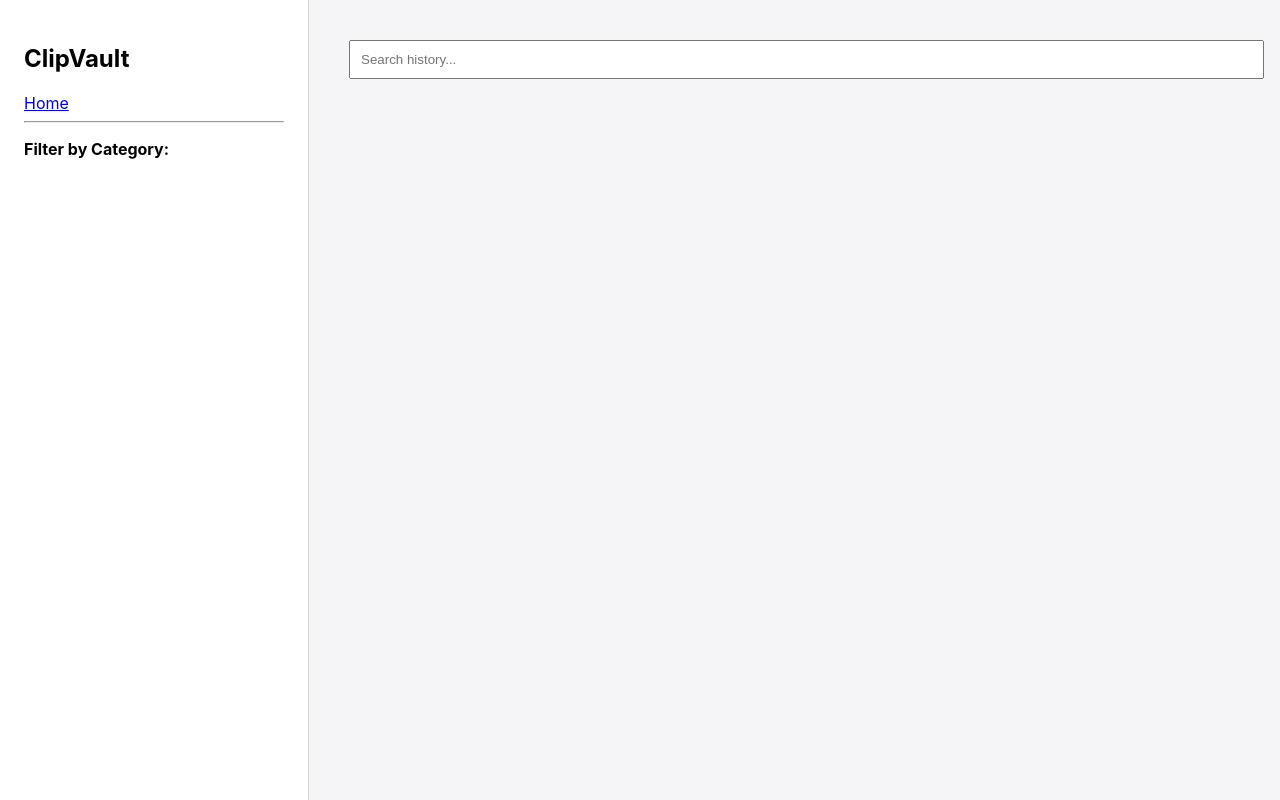
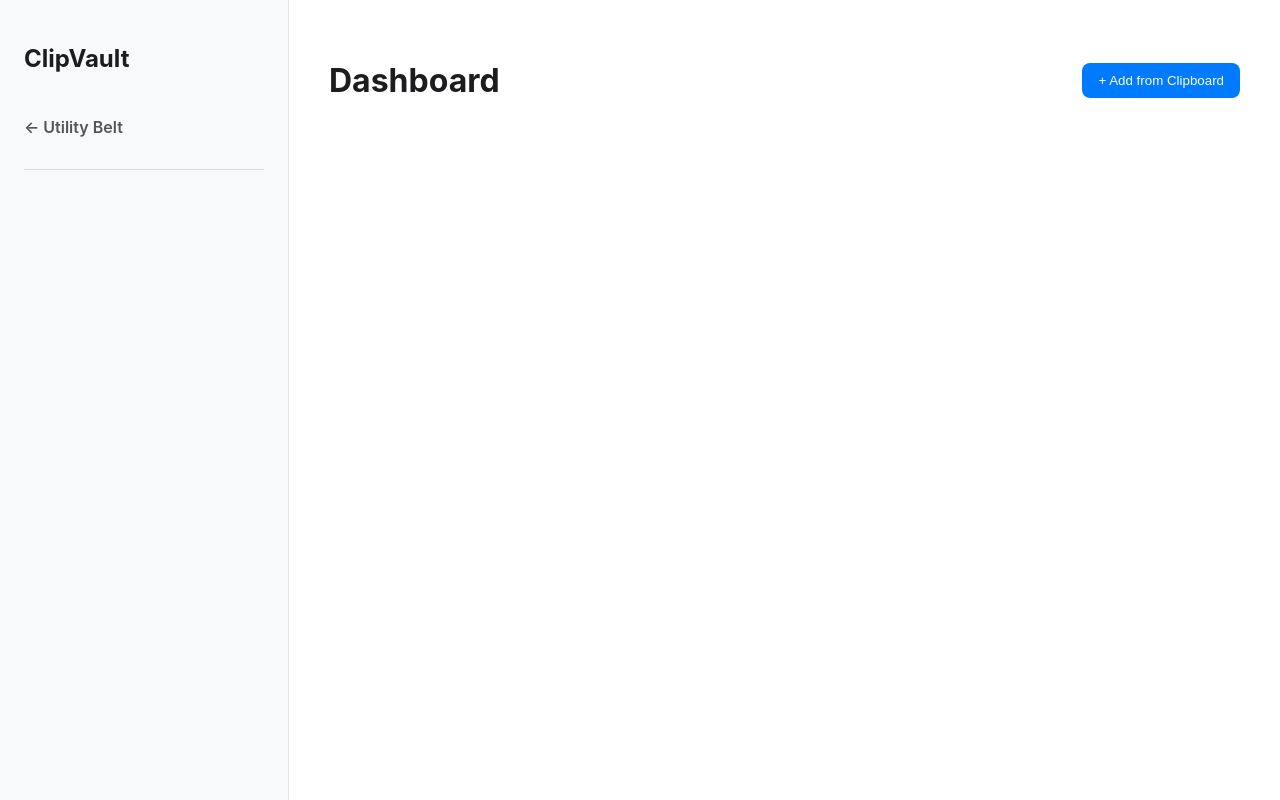
Before and after one commit to iggym/utility-belt, a plain HTML site: page tools/clip-vault.html in a window 1280 px wide. Drawn offline with Linux system fonts and the light colour scheme.

Commit message:
Update title and enhance layout for ClipVault

```diff
--- a/tools/clip-vault.html
+++ b/tools/clip-vault.html
@@ -2,58 +2,77 @@
 <html lang="en">
 <head>
     <meta charset="UTF-8">
-    <title>ClipVault | Pro Manager</title>
+    <title>ClipVault | Command Center</title>
     <style>
-        :root { --sidebar-w: 260px; --accent: #5856d6; --bg: #f5f5f7; }
-        body { font-family: -apple-system, BlinkMacSystemFont, sans-serif; display: flex; height: 100vh; margin: 0; background: var(--bg); }
-        aside { width: var(--sidebar-w); background: white; border-right: 1px solid #d2d2d7; padding: 24px; }
-        main { flex: 1; padding: 40px; overflow-y: auto; }
-        .card { background: white; padding: 16px; border-radius: 12px; border: 1px solid #d2d2d7; margin-bottom: 12px; }
-        .tag-btn { background: #eee; border: none; padding: 4px 8px; border-radius: 6px; cursor: pointer; margin-right: 5px; }
+        :root { --bg: #ffffff; --sidebar: #f8f9fa; --accent: #007aff; --text: #1d1d1f; }
+        body { font-family: -apple-system, BlinkMacSystemFont, "Segoe UI", sans-serif; background: var(--bg); color: var(--text); display: flex; height: 100vh; margin: 0; }
+
+        /* Navigation */
+        nav { width: 240px; background: var(--sidebar); border-right: 1px solid #e5e5e5; padding: 24px; display: flex; flex-direction: column; gap: 24px; }
+        .nav-link { font-weight: 600; color: #555; text-decoration: none; }
+
+        /* Main View */
+        main { flex: 1; padding: 40px; overflow-y: auto; display: flex; flex-direction: column; gap: 20px; }
+        .header { display: flex; justify-content: space-between; align-items: center; }
+
+        /* Cards */
+        .card { background: white; border: 1px solid #e5e5e5; border-radius: 12px; padding: 20px; box-shadow: 0 2px 8px rgba(0,0,0,0.04); transition: 0.2s; }
+        .card:hover { border-color: var(--accent); }
+        .badge { font-size: 10px; font-weight: bold; background: #eee; padding: 3px 8px; border-radius: 4px; text-transform: uppercase; }
+
+        button { background: var(--accent); color: white; border: none; padding: 10px 16px; border-radius: 8px; cursor: pointer; }
     </style>
 </head>
 <body>
 
-<aside>
+<nav>
     <h2>ClipVault</h2>
-    <a href="index.html">Home</a>
-    <hr>
-    <p><b>Filter by Category:</b></p>
-    <div id="catFilter"></div>
-</aside>
+    <a href="https://iggym.github.io/utility-belt/" class="nav-link">← Utility Belt</a>
+    <hr style="width:100%; border:0; border-top:1px solid #ddd;">
+    <div id="category-list"></div>
+</nav>
 
 <main>
-    <input type="text" id="search" placeholder="Search history..." oninput="render()" style="width:100%; padding:10px; margin-bottom:20px;">
+    <div class="header">
+        <h1>Dashboard</h1>
+        <button onclick="syncClipboard()">+ Add from Clipboard</button>
+    </div>
     <div id="historyList"></div>
 </main>
 
 <script>
 let clips = JSON.parse(localStorage.getItem('clips')) || [];
 
-// AUTO-CLEANUP: Runs on startup
-function autoCleanup() {
-    const thirtyDaysAgo = Date.now() - (30 * 24 * 60 * 60 * 1000);
-    clips = clips.filter(c => c.timestamp > thirtyDaysAgo);
-    localStorage.setItem('clips', JSON.stringify(clips));
+function getSmartCategory(text) {
+    if (text.includes('http')) return 'Link';
+    if (text.includes('{') || text.includes('function')) return 'Code';
+    return 'General';
 }
 
-function render(filterCat = 'All') {
-    const q = document.getElementById('search').value.toLowerCase();
-    const filtered = clips.filter(c =>
-        (filterCat === 'All' || c.tag === filterCat) &&
-        c.text.toLowerCase().includes(q)
-    );
+function syncClipboard() {
+    navigator.clipboard.readText().then(text => {
+        if(!text) return;
+        clips.unshift({
+            id: Date.now(),
+            text,
+            tag: getSmartCategory(text),
+            timestamp: Date.now()
+        });
+        localStorage.setItem('clips', JSON.stringify(clips));
+        render();
+    });
+}
 
-    document.getElementById('historyList').innerHTML = filtered.map(c => `
+function render() {
+    document.getElementById('historyList').innerHTML = clips.map(c => `
         <div class="card">
-            <p>${c.text}</p>
-            <small><b>${c.tag}</b> | ${new Date(c.timestamp).toLocaleDateString()}</small>
+            <span class="badge">${c.tag}</span>
+            <p style="margin: 10px 0; font-family: monospace; white-space: pre-wrap;">${c.text.substring(0, 150)}</p>
+            <small style="color: #888;">${new Date(c.timestamp).toLocaleString()}</small>
         </div>
     `).join('');
 }
 
-// Initial Run
-autoCleanup();
 render();
 </script>
 </body>
```
